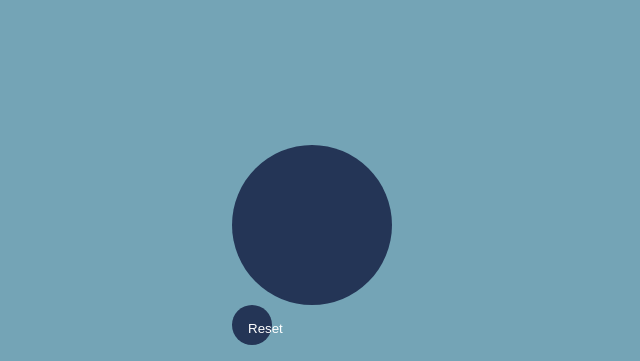
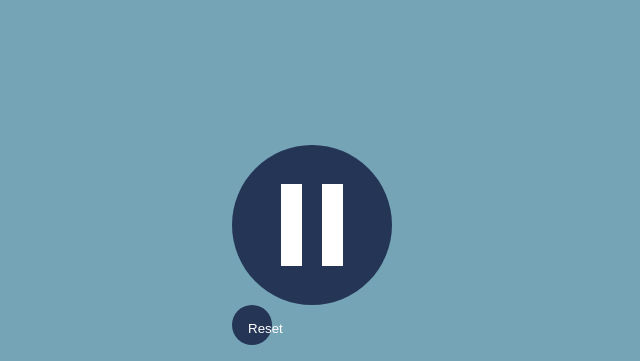
Before and after one commit to andreasnilssondev/timer, a website built with Vite: page index.html in a window 1280 px wide. Both pictures are taken after a click on the button "Start". Shown: the part 439-800 px from the top of the page, without its empty margins (328-968 px from the left). Built offline with nearby package versions, Linux system fonts and the light colour scheme.

Commit message:
#5 pause button
closes #5

```diff
--- a/src/style.css
+++ b/src/style.css
@@ -119,6 +119,33 @@ body {
   transform-origin: bottom left;
 }
 
+.started .icon {
+  display: block;
+  position: relative;
+  width: 100%;
+  height: 100%;
+}
+
+.started .icon::before {
+  content: '';
+  position: absolute;
+  left: 20%;
+  top: 10%;
+  width: 20%;
+  height: 80%;
+  background-color: #FFFFFF;
+}
+
+.started .icon::after {
+  content: '';
+  position: absolute;
+  right: 20%;
+  top: 10%;
+  width: 20%;
+  height: 80%;
+  background-color: #FFFFFF;
+}
+
 [data-state] .stopped,
 [data-state] .started,
 [data-state] .paused {
```
